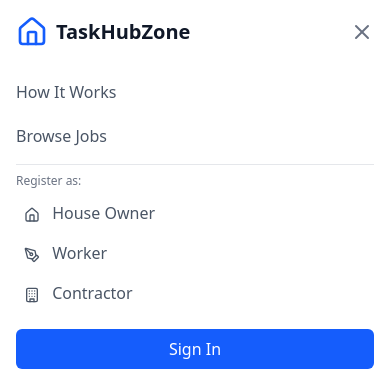
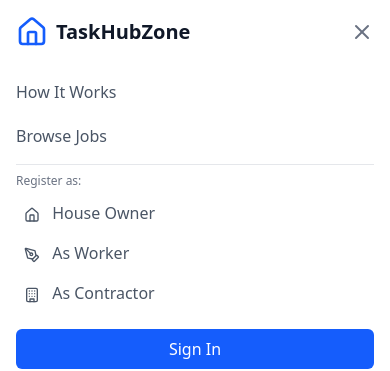
Before and after one commit to Sridharsing7570/taskhubzone-frontend, a React (Vite) app: page / in a window 390 px wide. Both pictures are taken after a click on the button 362 px from the left and 32 px from the top of the page. Shown: the top 371 px of the page. Built offline with nearby package versions, Linux system fonts and the light colour scheme.

Commit message:
update: make resuable component

```diff
--- a/src/components/landingpage/navigation/Navigation.jsx
+++ b/src/components/landingpage/navigation/Navigation.jsx
@@ -4,6 +4,12 @@ import React from "react";
 const nav = [
   { name: "How It Works", path: "#" },
   { name: "Browse Jobs", path: "#" },
+];
+
+const selctedUser = [
+  { name: "House Owner", path: "#", icon: Home },
+  { name: "As Worker", path: "#", icon: PenTool },
+  { name: "As Contractor", path: "#", icon: Building },
 ];
 
 const Navigation = ({ isMenuOpen, setIsMenuOpen }) => (
@@ -48,24 +54,15 @@ const Navigation = ({ isMenuOpen, setIsMenuOpen }) => (
               </svg>
             </button>
             <div className="absolute left-0 mt-2 w-48 bg-white rounded-md shadow-lg py-1 z-10 hidden group-hover:block">
+              {selctedUser.map((item, index) => (
                 <a
-                href="#"
+                  key={index}
+                  href={item.path}
                   className="flex items-center px-4 py-2 text-sm text-gray-700 hover:bg-gray-100"
                 >
-                <Home className="h-4 w-4 mr-2" /> As House Owner
+                  {<item.icon className="h-4 w-4 mr-2" />} {item.name}
                 </a>
-              <a
-                href="#"
-                className="flex items-center px-4 py-2 text-sm text-gray-700 hover:bg-gray-100"
-              >
-                <PenTool className="h-4 w-4 mr-2" /> As Worker
-              </a>
-              <a
-                href="#"
-                className="flex items-center px-4 py-2 text-sm text-gray-700 hover:bg-gray-100"
-              >
-                <Building className="h-4 w-4 mr-2" /> As Contractor
-              </a>
+              ))}
             </div>
           </div>
           <button className="bg-blue-600 text-white px-4 py-2 rounded-md hover:bg-blue-700 transition-colors">
@@ -91,32 +88,27 @@ const Navigation = ({ isMenuOpen, setIsMenuOpen }) => (
     {isMenuOpen && (
       <div className="md:hidden bg-white shadow-lg rounded-b-lg">
         <div className="pt-2 pb-4 space-y-1 px-4">
-          <a href="#" className="block py-2 text-gray-600 hover:text-blue-600">
-            How It Works
+          {nav.map((item, index) => (
+            <a
+              key={index}
+              href={item.path}
+              className="block py-2 text-gray-600 hover:text-blue-600"
+            >
+              {item.name}
             </a>
-          <a href="#" className="block py-2 text-gray-600 hover:text-blue-600">
-            Browse Jobs
-          </a>
+          ))}
+
           <div className="pt-2 pb-1 border-t border-gray-200 mt-2">
             <p className="text-xs text-gray-500 mb-1">Register as:</p>
+            {selctedUser.map((item, index) => (
               <a
-              href="#"
+                key={index}
+                href={item.path}
                 className="block py-2 text-gray-600 hover:text-blue-600 pl-2"
               >
-              <Home className="h-4 w-4 inline mr-2" /> House Owner
+                {<item.icon className="h-4 w-4 inline mr-2" />} {item.name}
               </a>
-            <a
-              href="#"
-              className="block py-2 text-gray-600 hover:text-blue-600 pl-2"
-            >
-              <PenTool className="h-4 w-4 inline mr-2" /> Worker
-            </a>
-            <a
-              href="#"
-              className="block py-2 text-gray-600 hover:text-blue-600 pl-2"
-            >
-              <Building className="h-4 w-4 inline mr-2" /> Contractor
-            </a>
+            ))}
           </div>
           <button className="mt-2 w-full bg-blue-600 text-white px-4 py-2 rounded-md hover:bg-blue-700 transition-colors">
             Sign In
```
Lines whose indentation alone changed are shown as unchanged.
